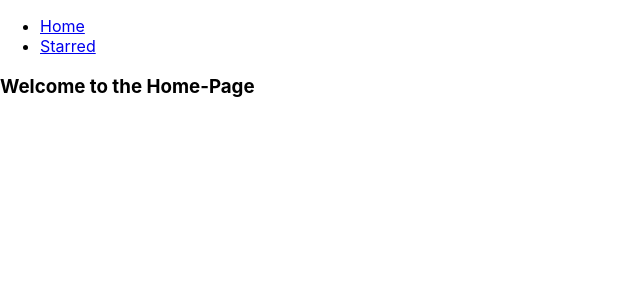
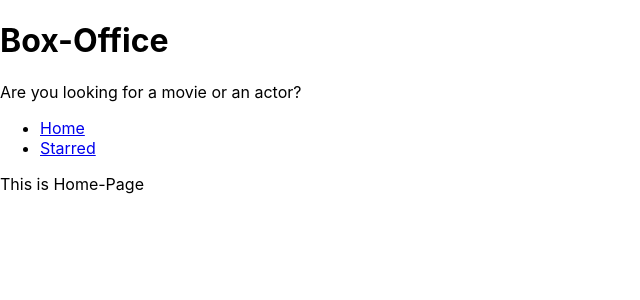
Before and after one commit to Abhitachi/Box-Office, a React (Create React App) app: page / in a window 1280 px wide. Shown: the top 300 px of the page, without its empty margins (0-640 px from the left). Built offline with nearby package versions, Linux system fonts and the light colour scheme.

Commit message:
adding pages and layout

```diff
--- a/src/App.js
+++ b/src/App.js
@@ -1,14 +1,12 @@
 import React from 'react';
 import { Switch, Route } from 'react-router-dom';
 
-import Navs from './components/Navs';
+// import Navs from './components/Navs';
 import Home from './pages/Home';
 import Starred from './pages/Starred';
 
 function App() {
   return (
-    <div>
-      <Navs />
     <Switch>
       <Route exact path="/">
         <Home />
@@ -18,7 +16,6 @@
       </Route>
       <Route>This is 404 Page</Route>
     </Switch>
-    </div>
   );
 }
 
--- /dev/null
+++ b/src/components/MainPageLayout.js
@@ -0,0 +1,18 @@
+import React from 'react';
+import Navs from './Navs';
+import Title from './Title';
+
+const MainPageLayout = ({ children }) => {
+  return (
+    <div>
+      <Title
+        title="Box-Office"
+        subtitle="Are you looking for a movie or an actor?"
+      />
+      <Navs />
+      {children}
+    </div>
+  );
+};
+
+export default MainPageLayout;
--- /dev/null
+++ b/src/components/Title.js
@@ -0,0 +1,12 @@
+import React from 'react';
+
+const Title = ({ title, subtitle }) => {
+  return (
+    <div>
+      <h1>{title}</h1>
+      <p>{subtitle}</p>
+    </div>
+  );
+};
+
+export default Title;
--- a/src/pages/Home.js
+++ b/src/pages/Home.js
@@ -1,11 +1,8 @@
 import React from 'react';
+import MainPageLayout from '../components/MainPageLayout';
 
 const Home = () => {
-  return (
-    <div>
-      <h3>Welcome to the Home-Page</h3>
-    </div>
-  );
+  return <MainPageLayout>This is Home-Page</MainPageLayout>;
 };
 
 export default Home;
--- a/src/pages/Starred.js
+++ b/src/pages/Starred.js
@@ -1,10 +1,11 @@
 import React from 'react';
+import MainPageLayout from '../components/MainPageLayout';
 
 const Starred = () => {
   return (
-    <div>
+    <MainPageLayout>
       <h3>Welcome to the Starred-Page</h3>
-    </div>
+    </MainPageLayout>
   );
 };
 
```
Lines whose indentation alone changed are shown as unchanged.
